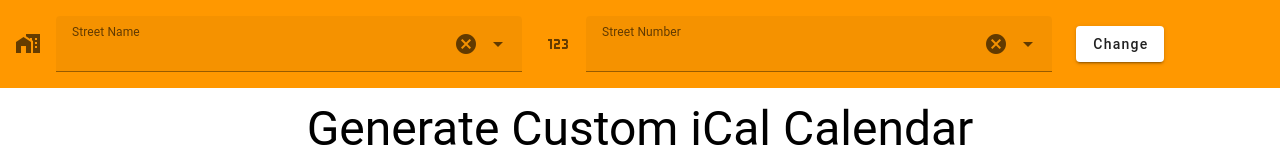
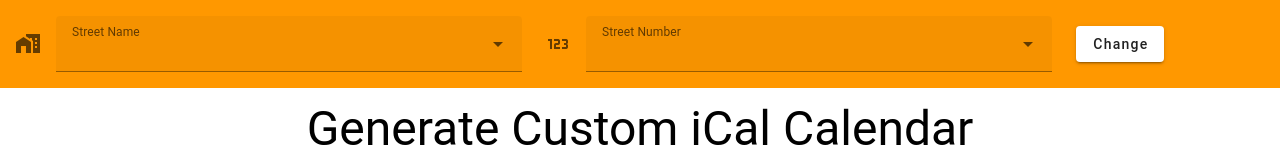
Before and after one commit to pano9000/aws-stuttgart-pickup-dates-service, a Nuxt app: page /ICalGenerator in a window 1280 px wide. Shown: the top 156 px of the page. Built offline with nearby package versions, Linux system fonts and the light colour scheme.

Commit message:
(components/LocationPicker): make clearable depend on isEnabled prop and use isLocationPickerActive for it

```diff
--- a/components/LocationPicker.vue
+++ b/components/LocationPicker.vue
@@ -13,6 +13,7 @@
           v-model:input-combo-box="streetname"
           v-model:streetname="streetname"
           v-model:streetno="streetno"
+          :is-enabled="isLocationPickerActive"
           mode="streetname"
           no-data-text="Street Name"
           icon="mdi-home-city"
@@ -25,6 +26,7 @@
           v-model:input-combo-box="streetno"
           v-model:streetname="streetname"
           v-model:streetno="streetno"
+          :is-enabled="isLocationPickerActive"
           mode="streetno"
           no-data-text="Street Number"
           icon="mdi-numeric"
--- a/components/LocationPicker/ComboBox.vue
+++ b/components/LocationPicker/ComboBox.vue
@@ -8,7 +8,7 @@
     :no-data-text="noDataComboText"
     :loading="isSuggestionsLoading"
     hide-details="auto"
-    clearable
+    :clearable="isEnabled"
     required
   />
 </template>
@@ -21,6 +21,7 @@
     icon: string;
     noDataText: string;
     mode: "streetname" | "streetno";
+    isEnabled: boolean;
   }>()
 
   const modelComboBox = defineModel<string>("inputComboBox");
```
